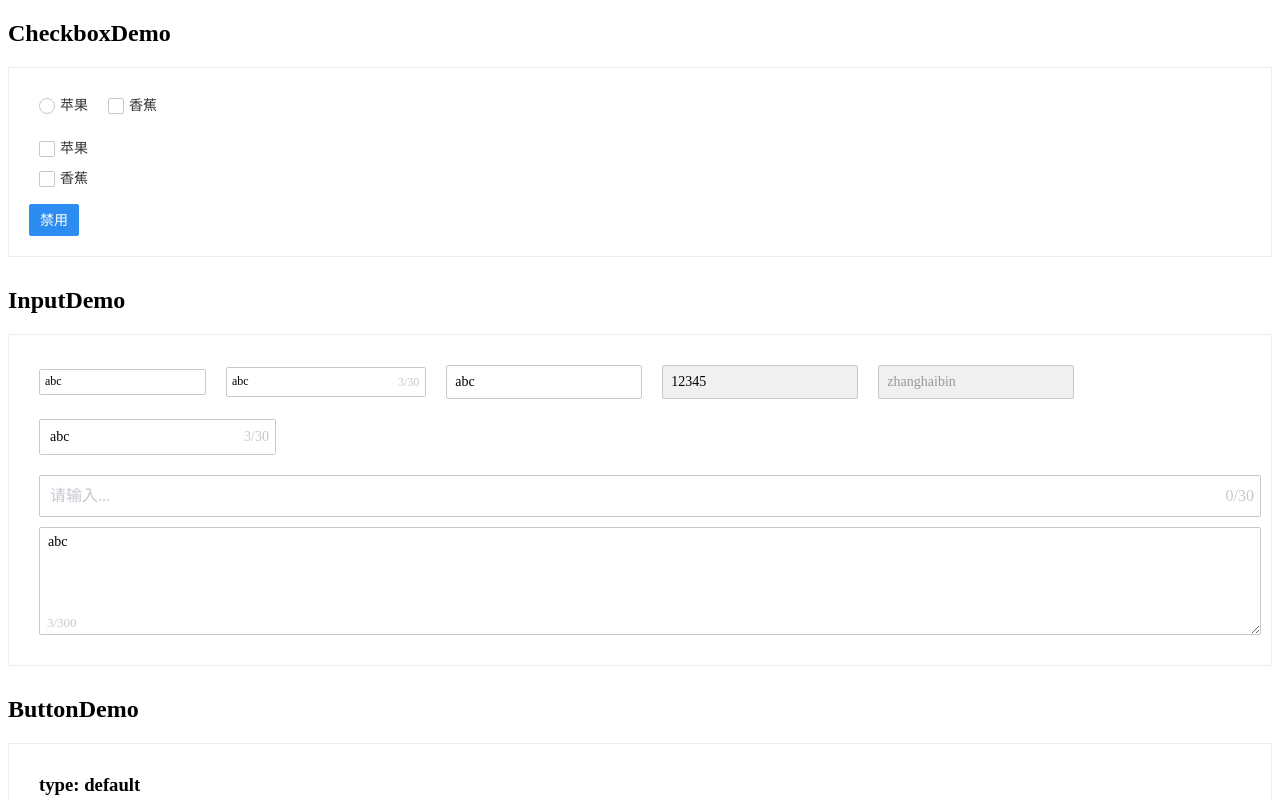
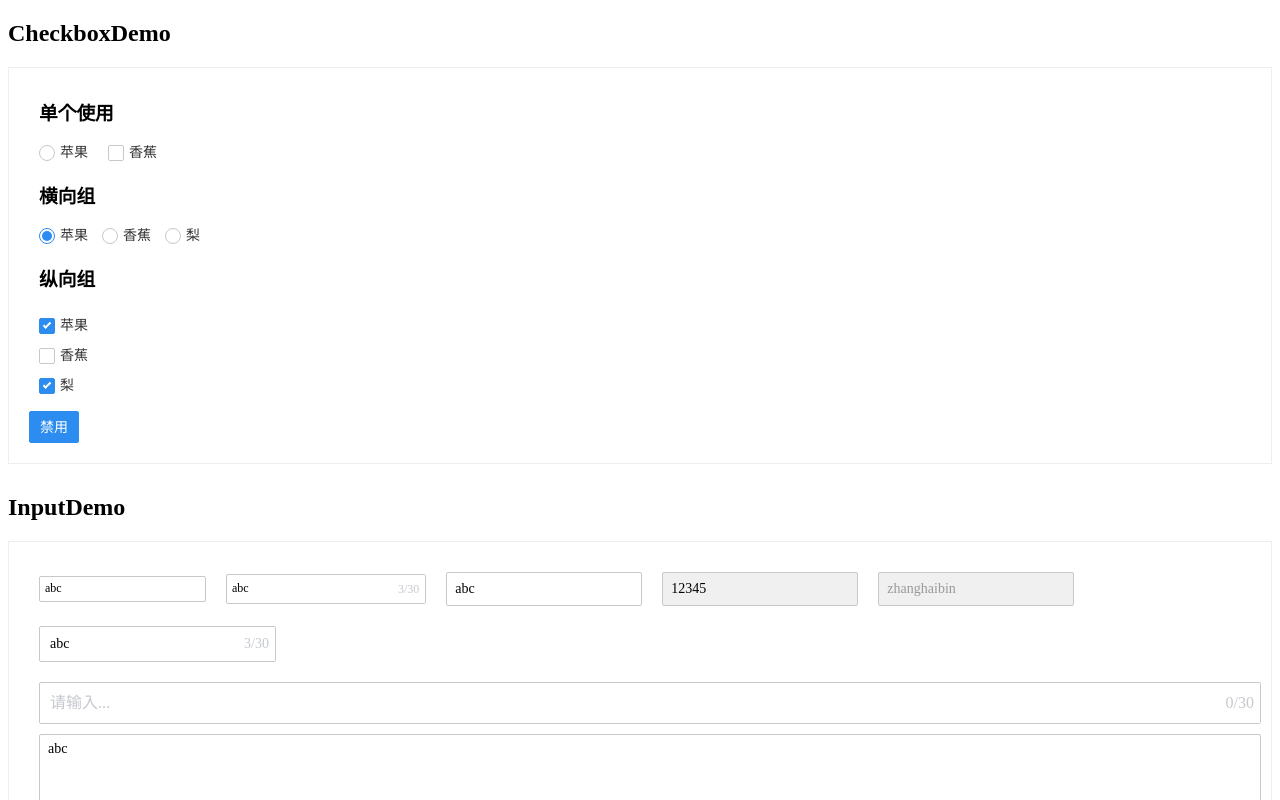
Before and after one commit to yuezhi86/domeui-vue3, a Vue app: page / in a window 1280 px wide. Shown: the top 800 px of the page. Built offline with nearby package versions, Linux system fonts and the light colour scheme.

Commit message:
Upd: save

```diff
--- a/src/examples/Checkbox.vue
+++ b/src/examples/Checkbox.vue
@@ -1,12 +1,15 @@
 <template>
   <section class="demo-group">
     <div class="item-group">
+      <h3>单个使用</h3>
       <DeCheckbox
         v-model="b"
         html-type="radio"
         label="苹果"
         value="apple"
         radio-optional
+        name="b"
+        :disabled="disabled"
         @onBeforeChange="onBeforeChange"
         @onChange="onChange"
       />
@@ -15,15 +18,39 @@
         v-model:indeterminate="indeterminate"
         html-type="checkbox"
         label="香蕉"
+        name="c"
         value="banana"
+        :disabled="disabled"
         @onBeforeChange="onBeforeChange"
         @onChange="onChange"
       />
     </div>
     <div class="item-group">
-      <DeCheckboxGroup v-model="a" name="a" :disabled="disabled" vertical>
+      <h3>横向组</h3>
+      <DeCheckboxGroup
+        v-model="a"
+        name="a"
+        html-type="radio"
+        :disabled="disabled"
+      >
         <DeCheckbox value="apple">苹果</DeCheckbox>
         <DeCheckbox value="banana">香蕉</DeCheckbox>
+        <DeCheckbox value="pear">梨</DeCheckbox>
+      </DeCheckboxGroup>
+    </div>
+    <div class="item-group">
+      <h3>纵向组</h3>
+      <DeCheckboxGroup
+        v-model="d"
+        name="d"
+        html-type="checkbox"
+        :disabled="disabled"
+        vertical
+        radio-optional
+      >
+        <DeCheckbox value="apple">苹果</DeCheckbox>
+        <DeCheckbox value="banana">香蕉</DeCheckbox>
+        <DeCheckbox value="pear">梨</DeCheckbox>
       </DeCheckboxGroup>
     </div>
     <DeButton @click="onTrigger">{{ disabled ? '启用' : '禁用' }}</DeButton>
@@ -42,9 +69,10 @@ export default {
   setup() {
     const disabled = ref(false);
     return {
-      a: ref(['apple']),
+      a: ref('apple'),
       b: ref(''),
       c: ref(''),
+      d: ref(['apple', 'pear']),
       disabled,
       indeterminate: ref(false),
       onChange(e) {
--- /dev/null
+++ b/src/index.d.ts
@@ -0,0 +1 @@
+export type CheckboxValue = string | number | boolean;
--- a/src/packages/checkbox-group/index.vue
+++ b/src/packages/checkbox-group/index.vue
@@ -7,6 +7,7 @@
 <script lang="ts">
 import './index.less';
 import {defineComponent, computed, provide} from 'vue';
+import {CheckboxValue} from '@/index.d';
 
 const name = 'de-checkbox-group';
 export default defineComponent({
@@ -25,14 +26,16 @@ export default defineComponent({
       default: 'checkbox',
       validator: (v: string) => ['checkbox', 'radio'].includes(v),
     },
+    radioOptional: Boolean,
     disabled: Boolean,
     vertical: Boolean,
   },
-  emits: ['update:modelValue'],
+  emits: ['update:modelValue', 'onChange'],
   setup(props, {emit}) {
     const _name = computed(() => props.name);
     const _htmlType = computed(() => props.htmlType);
     const _disabled = computed(() => props.disabled);
+    const _radioOptional = computed(() => props.radioOptional);
     const _modelValue = computed(() => props.modelValue);
     const classList = computed(() => [
       name,
@@ -41,13 +44,16 @@ export default defineComponent({
       },
     ]);
 
-    const update = (value: string | number | boolean) => {
+    const update = (value: CheckboxValue) => {
       emit('update:modelValue', value);
+      emit('onChange', value);
     };
 
+    provide('group', true);
     provide('name', _name);
     provide('htmlType', _htmlType);
     provide('disabled', _disabled);
+    provide('radioOptional', _radioOptional);
     provide('modelValue', _modelValue);
     provide('update', update);
 
--- a/src/packages/checkbox/index.less
+++ b/src/packages/checkbox/index.less
@@ -51,6 +51,7 @@
     width: 100%;
     height: 100%;
     margin: 0;
+    box-sizing: border-box;
     opacity: 0;
   }
 
--- a/src/packages/checkbox/index.vue
+++ b/src/packages/checkbox/index.vue
@@ -20,8 +20,8 @@
 <script lang="ts">
 import './index.less';
 import {defineComponent, ref, computed, watchEffect, inject} from 'vue';
+import {CheckboxValue} from '@/index.d';
 
-type PModelValue = string | number | boolean;
 const DEFAULT_HTML_TYPE = 'checkbox';
 const name = 'de-checkbox';
 export default defineComponent({
@@ -63,21 +63,42 @@ export default defineComponent({
     'onBeforeChange',
   ],
   setup(props, {emit}) {
-    const pName = inject('name', {value: ''});
-    const pHtmlType = inject('htmlType', {value: DEFAULT_HTML_TYPE});
-    const pDisabled = inject('disabled', {value: false});
-    const pModelValue = inject<{value: PModelValue | Array<PModelValue>}>(
+    const inGroup = inject('group', false);
+    const pName = inject('name', '');
+    const pHtmlType = inject<{value: 'radio' | 'checkbox'} | null>(
+      'htmlType',
+      null
+    );
+    const pDisabled = inject<{value: boolean} | null>('disabled', null);
+    const pRadioOptional = inject<{value: boolean} | null>(
+      'radioOptional',
+      null
+    );
+    const pModelValue = inject<{value: CheckboxValue | Array<CheckboxValue>}>(
       'modelValue',
       {
         value: '',
       }
     );
     const pUpdate = inject<Function | null>('update', null);
-    const value = ref<boolean | string | number>('');
+    const value = ref<CheckboxValue>('');
     const isFocus = ref(false);
     const isChecked = ref(false);
-    const isRadio = computed(() => props.htmlType === 'radio');
-    const isDisabled = computed(() => pDisabled.value || props.disabled);
+    const isRadio = computed(
+      () =>
+        (pHtmlType && pHtmlType.value === 'radio') || props.htmlType === 'radio'
+    );
+    const isDisabled = computed(() => {
+      if (pDisabled !== null) return pDisabled.value || props.disabled;
+      return props.disabled;
+    });
+    const isRadioOptional = computed(() => {
+      if (pRadioOptional !== null) {
+        return pRadioOptional.value || props.radioOptional;
+      }
+
+      return props.radioOptional;
+    });
     const wrapClassList = computed(() => {
       return [
         name,
@@ -101,7 +122,7 @@ export default defineComponent({
     });
 
     const update = () => {
-      if (isRadio.value && isChecked.value && !props.radioOptional) return;
+      if (isRadio.value && isChecked.value && !isRadioOptional.value) return;
       isChecked.value = !isChecked.value;
       emit('onBeforeChange', value.value);
       value.value = isChecked.value
@@ -133,7 +154,18 @@ export default defineComponent({
     };
 
     watchEffect(() => {
-      isChecked.value = props.modelValue === props.value;
+      if (inGroup) {
+        if (isRadio.value) {
+          isChecked.value = pModelValue.value === props.value;
+          return;
+        }
+
+        if (Array.isArray(pModelValue.value)) {
+          isChecked.value = pModelValue.value.includes(props.value);
+        }
+      } else {
+        isChecked.value = props.modelValue === props.value;
+      }
     });
 
     return {
@@ -160,7 +192,7 @@ export default defineComponent({
   },
 });
 
-function getDefVal(value: number | string | boolean) {
+function getDefVal(value: CheckboxValue) {
   switch (typeof value) {
     case 'number':
     case 'string':
--- a/tsconfig.json
+++ b/tsconfig.json
@@ -12,6 +12,7 @@
     "sourceMap": true,
     "baseUrl": ".",
     "types": ["webpack-env", "jest"],
+    "typeRoots": ["node_modules/@types", "src/index.d.ts"],
     "paths": {
       "@/*": ["src/*"]
     },
```
Also changed, not shown: index.d.ts (deleted).
